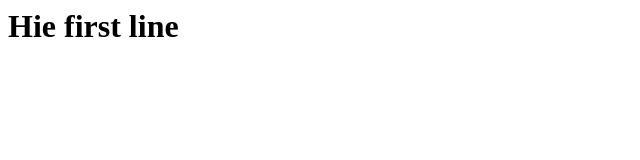
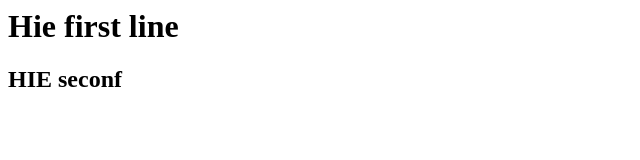
Before and after one commit to nightraiserold/test, a plain HTML site: page index.html in a window 1280 px wide. Shown: the whole page, without its empty margins (0-640 px from the left). Drawn offline with Linux system fonts and the light colour scheme.

Commit message:
developement

```diff
--- a/index.html
+++ b/index.html
@@ -1 +1,2 @@
 <h1>Hie first line</h1>
+<h2>HIE seconf</h2>
```
